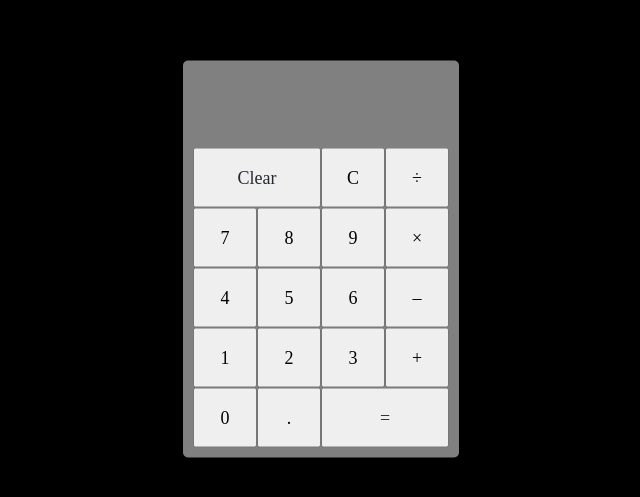
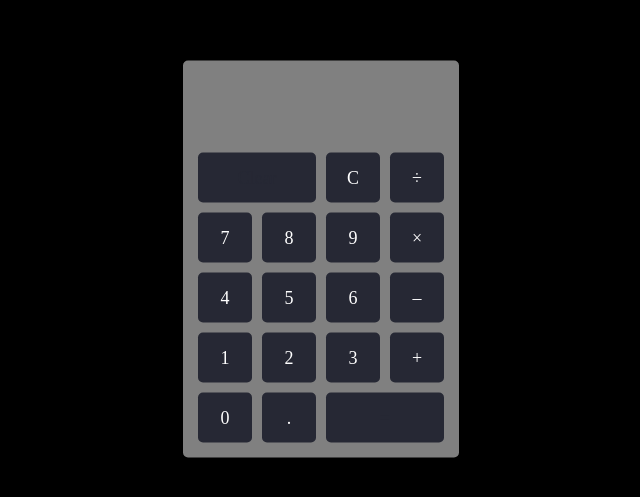
Before and after one commit to jordanalexis6/reactCalculator, a React (Create React App) app: page / in a window 1280 px wide. Shown: the part 141-638 px from the top of the page, without its empty margins (319-959 px from the left). Built offline with nearby package versions, Linux system fonts and the light colour scheme; a web font is replaced by a local one.

Commit message:
added basic css for the buttons

```diff
--- a/src/App.css
+++ b/src/App.css
@@ -54,3 +54,17 @@ input[type="text"] {
   grid-row: 5;
   color: #262834;
 }
+
+#backspace {
+  color: #262834;
+}
+
+button {
+  margin: 5px;
+  border: none;
+  border-radius: 5px;
+  cursor: pointer;
+  background: #262834;
+  color: white;
+  font-weight: 500;
+}
```
